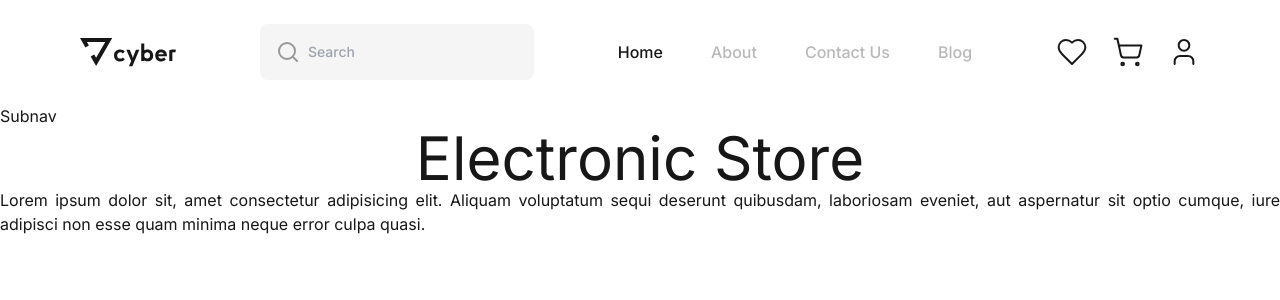
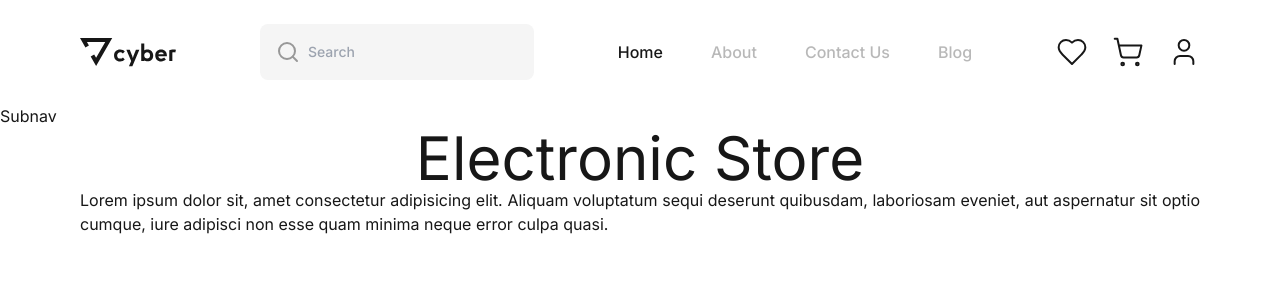
Before and after one commit to alexandreraminelli/pratica-nextjs-electronic-store, a Next.js app: page / in a window 1280 px wide. Shown: the top 300 px of the page. Built offline with nearby package versions, Linux system fonts and the light colour scheme.

Commit message:
chore: container na página inicial

```diff
--- a/src/app/page.tsx
+++ b/src/app/page.tsx
@@ -4,7 +4,7 @@
  */
 export default function Home() {
   return (
-    <main>
+    <main className="pd-container">
       <h1 className="text-6xl text-center">Electronic Store</h1>
       <p className="text-justify">Lorem ipsum dolor sit, amet consectetur adipisicing elit. Aliquam voluptatum sequi deserunt quibusdam, laboriosam eveniet, aut aspernatur sit optio cumque, iure adipisci non esse quam minima neque error culpa quasi.</p>
     </main>
```
